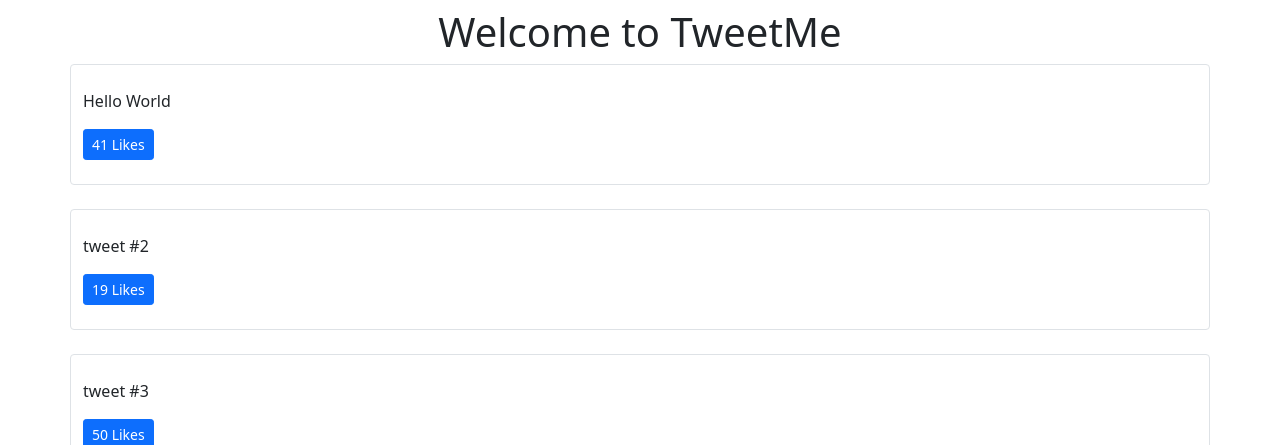
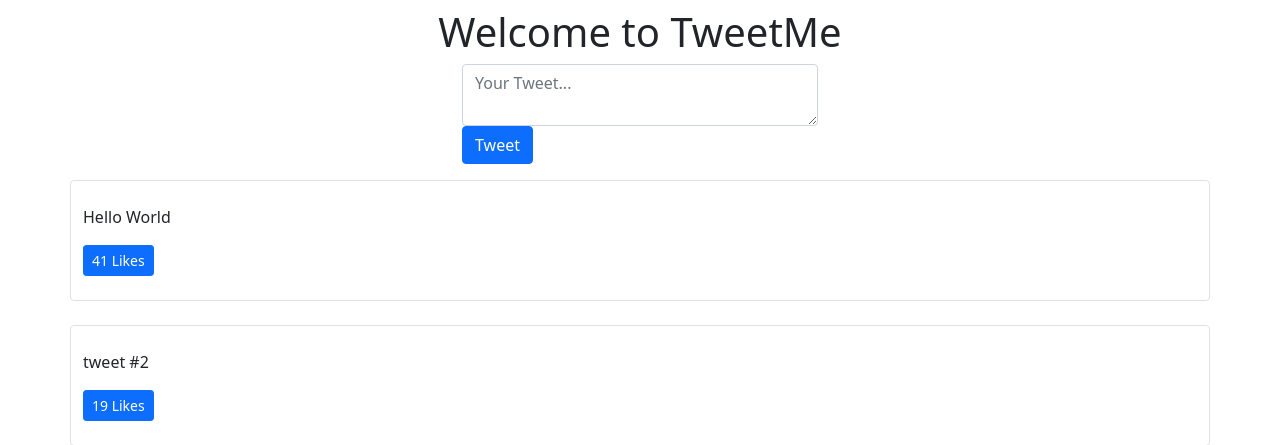
Before and after one commit to hussamkhoury/Tweetme2, a Django app: page /home/ in a window 1280 px wide. Shown: the part 56-501 px from the top of the page. Run offline with Django 3.2, Linux system fonts and the light colour scheme; data comes from the database, SQL or seed files in the repository; both versions use the stored data as it was after the commit; data that the repository does not hold is empty.

Commit message:
add create tweet form to the home page

```diff
--- a/templates/home.html
+++ b/templates/home.html
@@ -4,6 +4,16 @@
 <div class="row text-center">
     <div class="col">
         <h1>Welcome to TweetMe</h1>
+    </div>
+</div>
+<div class="row mb-3">
+    <div class="col-md-4 mx-auto col-10">
+        <form method="POST" action="/create-tweet/">
+            {% csrf_token %}
+            <input type="hidden" value="/home/" name="next">
+            <textarea class="form-control" name="content" placeholder="Your Tweet..."></textarea>
+            <button type="submit" class="btn btn-primary">Tweet</button>
+        </form>
     </div>
 </div>
 <div class="row" id="tweets">
--- a/tweetme2/settings.py
+++ b/tweetme2/settings.py
@@ -25,7 +25,7 @@ SECRET_KEY = 'cht8-)_(_s*)7udxrwxpi5rkzccr)gb84=jn(y41ozr!lrto+2'
 # SECURITY WARNING: don't run with debug turned on in production!
 DEBUG = True
 
-ALLOWED_HOSTS = []
+ALLOWED_HOSTS = ['127.0.0.1']
 
 
 # Application definition
--- a/tweetme2/urls.py
+++ b/tweetme2/urls.py
@@ -27,6 +27,6 @@ urlpatterns = [
     path('admin/', admin.site.urls),
     path('home/', home_view, name='home_view'), # main page
     path('tweets/', home_tweets_list_view, name='home_tweets_list_view'), # API to load dynamic content into main page(/home)
-    path('home/<int:tweet_id>', home_tweet_detail_view, name='home_tweet_detail'),
-    path('create-tweet/', tweet_create_view, name='tweet_create')
+    path('home/<int:tweet_id>', home_tweet_detail_view, name='home_tweet_detail'), # view tweets details by tweet Id
+    path('create-tweet/', tweet_create_view, name='tweet_create') # create new tweets
 ]
--- a/tweets/views.py
+++ b/tweets/views.py
@@ -1,9 +1,13 @@
 from random import randint
 from django.http import HttpResponse, Http404, JsonResponse
-from django.shortcuts import render
+from django.conf import settings
+from django.shortcuts import render, redirect
+from django.utils.http import is_safe_url
 
 from .models import Tweet
 from .forms import TweetForm
+
+ALLOWED_HOSTS = settings.ALLOWED_HOSTS
 
 def home_view(request):
     template = 'home.html'
@@ -40,10 +44,13 @@ def home_tweet_detail_view(request, tweet_id):
 
 def tweet_create_view(request):
     form = TweetForm(request.POST or None)
+    next_url = request.POST.get("next")
     if form.is_valid():
         obj = form.save(commit=False)
         obj.save()
         form = TweetForm()
+        if next_url != None and is_safe_url(next_url, ALLOWED_HOSTS): # if not allowed host will redirect to the form action url
+            return redirect(next_url)
     template = 'components/form.html'
     context = {'form': form}
     return render(request, template, context)
```
Also changed, not shown: db.sqlite3.
